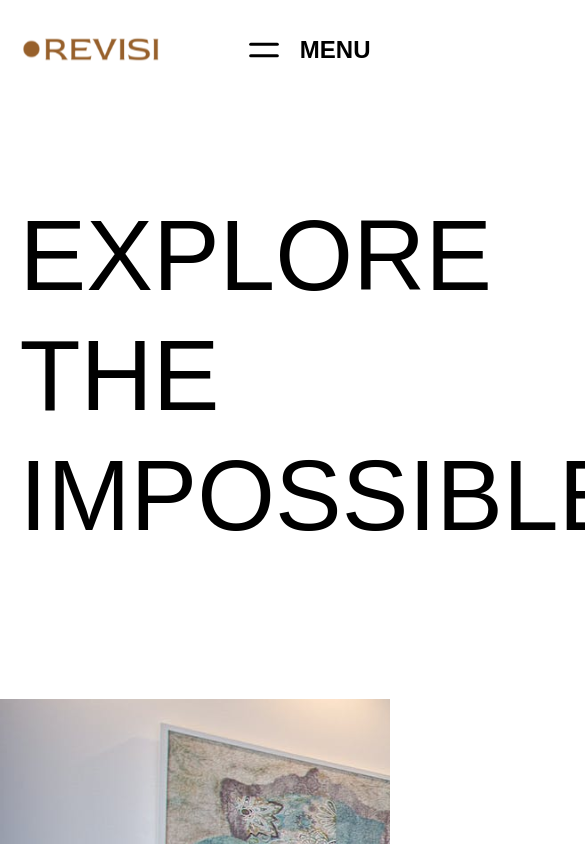
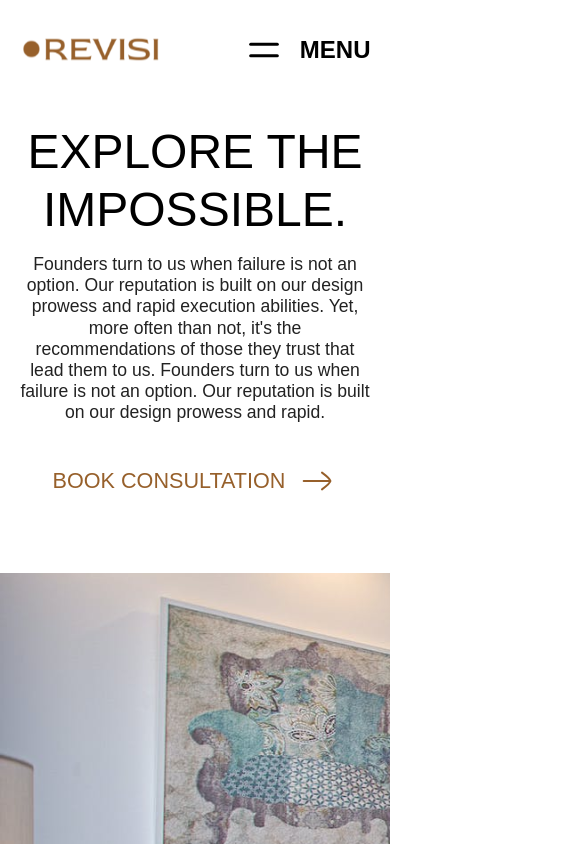
Before and after one commit to Samadeen/Revisi, a React (Vite) app: page / in a window 390 px wide. Shown: the top 844 px of the page, 585 px wide, since content can reach past the window. Built offline with nearby package versions, Linux system fonts and the light colour scheme.

Commit message:
Update Hero.module.scss

```diff
--- a/src/components/hero/Hero.module.scss
+++ b/src/components/hero/Hero.module.scss
@@ -6,7 +6,12 @@
     display: flex;
     align-items: center;
     justify-content: space-between;
-    // gap: 3rem;
+
+    @media (max-width: 898px) {
+      flex-direction: column;
+      text-align: center;
+      justify-content: center;
+    }
 
     h1 {
       flex: 60%;
@@ -16,10 +21,25 @@
       font-style: normal;
       font-weight: 400;
       line-height: 120%; /* 7.5rem */
+
+      @media (max-width: 898px) {
+        font-size: 5rem;
+        margin-bottom: 1rem;
+      }
+
+      @media (max-width: 450px) {
+        font-size: 3rem;
+      }
     }
 
     .para {
       flex: 40%;
+      @media (max-width: 898px) {
+        display: flex;
+        align-items: center;
+        justify-content: center;
+        flex-direction: column;
+      }
 
       p {
         color: #222;
@@ -29,7 +49,14 @@
         font-weight: 400;
         line-height: 120%; /* 2.1rem */
         margin-bottom: 2.34rem;
+
+        @media (max-width: 450px) {
+          font-size: 1.1rem;
+        }
       }
+    }
+
+    @media (max-width: 898px) {
     }
   }
 
```
